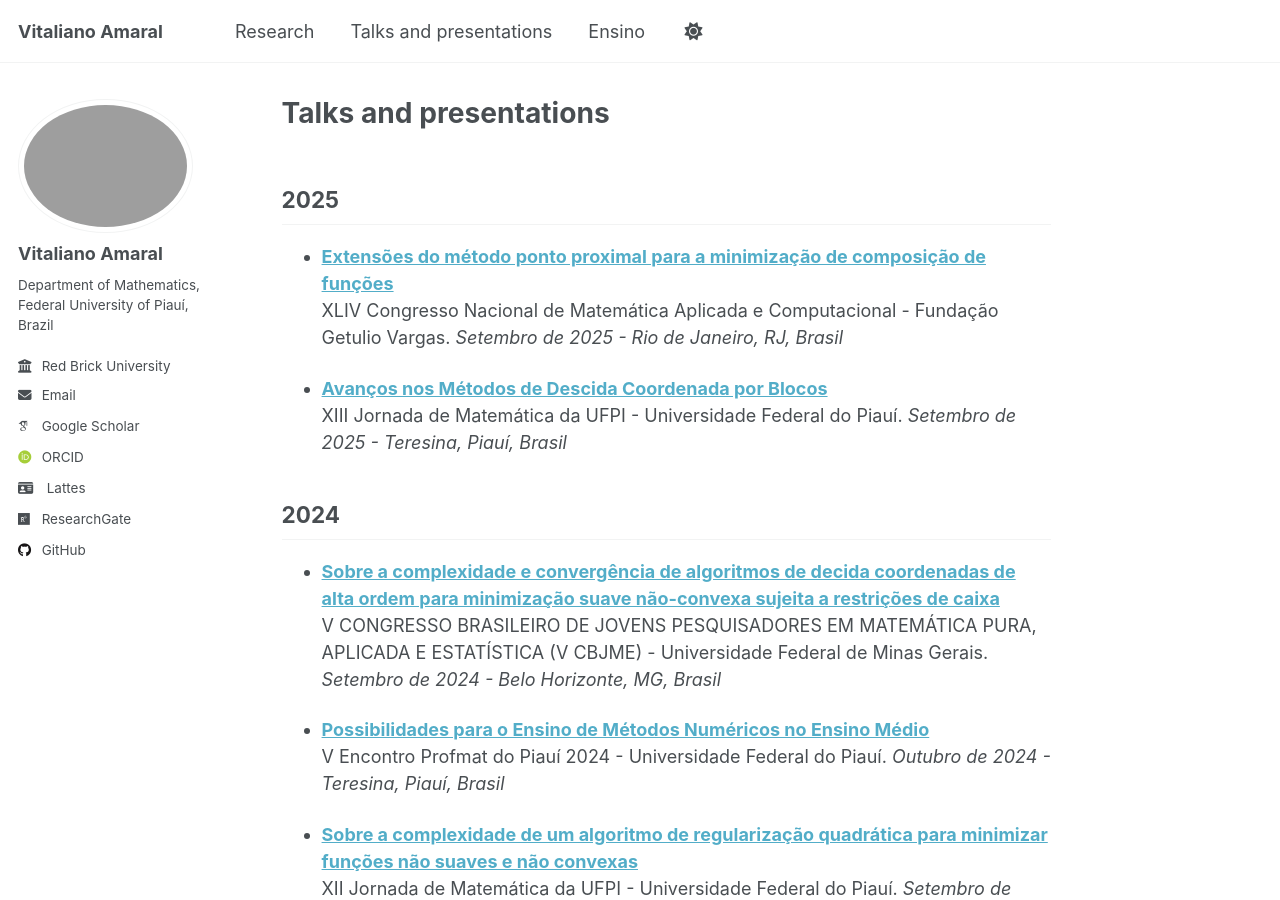
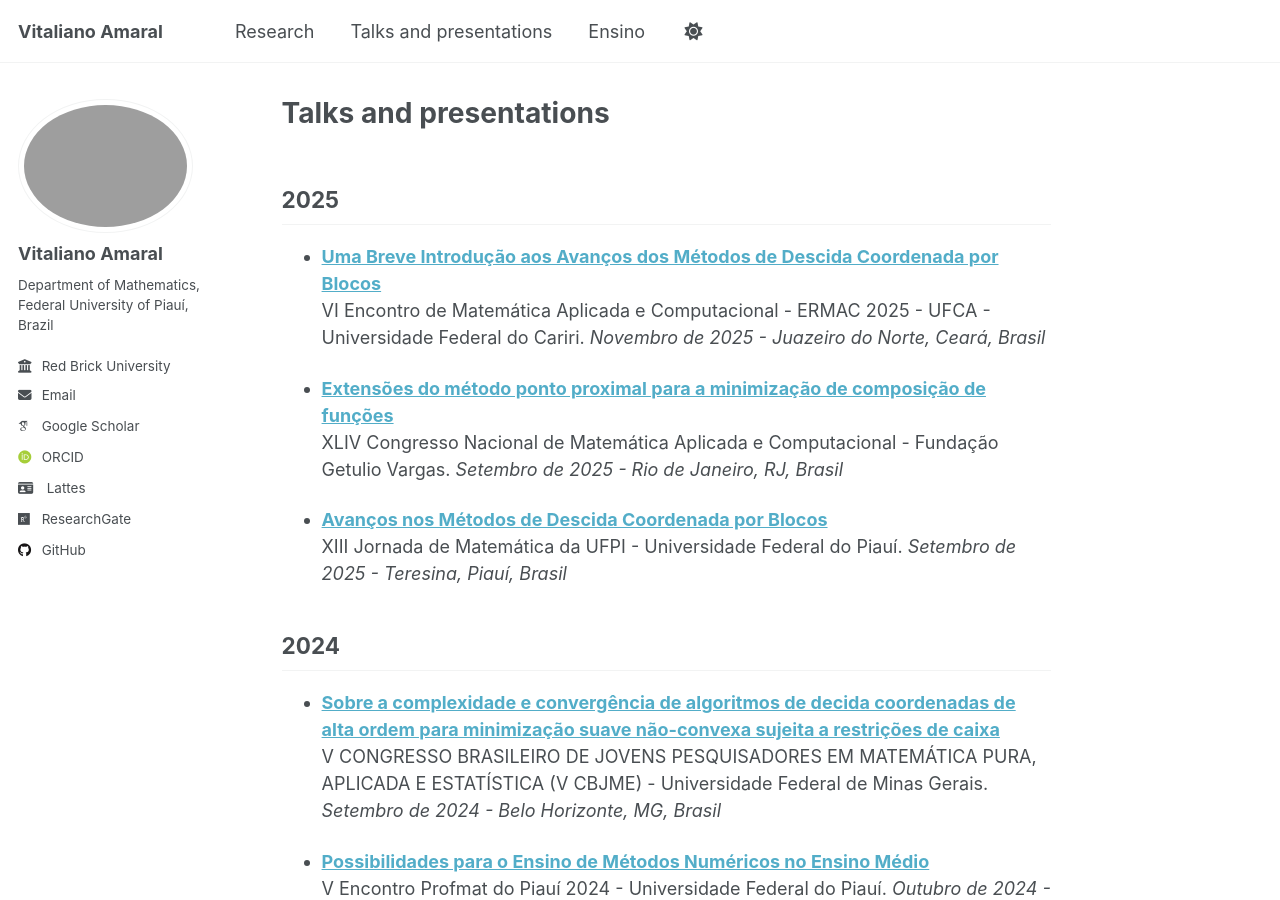
Before and after one commit to vitalianoamaral/vitalianoamaral.github.io, a Jekyll site: the page built from _pages/talksandpresentations.md, in a window 1280 px wide and 900 px high. Built offline with Jekyll 4.4.1, drawn with Linux system fonts in a browser that asks for light colours; some web fonts are replaced.

Commit message:
Update talks and presentations for 2025
Added new presentations for ERMAC 2025 and CNMAC 2025.

```diff
--- a/_pages/talksandpresentations.md
+++ b/_pages/talksandpresentations.md
@@ -5,6 +5,8 @@ permalink: /talksandpresentations/
 author_profile: true
 ---
 ## 2025
+- **[Uma Breve Introdução aos Avanços dos Métodos de Descida Coordenada por Blocos](/files/ermac2025.pdf)**
+  VI Encontro de Matemática Aplicada e Computacional - ERMAC 2025 - UFCA - Universidade Federal do Cariri. *Novembro de 2025 - Juazeiro do Norte, Ceará, Brasil*
 
 - **[Extensões do método ponto proximal para a minimização de composição de funções](/files/cnmac2025.pdf)**
   XLIV Congresso Nacional de Matemática Aplicada e Computacional - Fundação Getulio Vargas. *Setembro de 2025 - Rio de Janeiro, RJ, Brasil*
```
